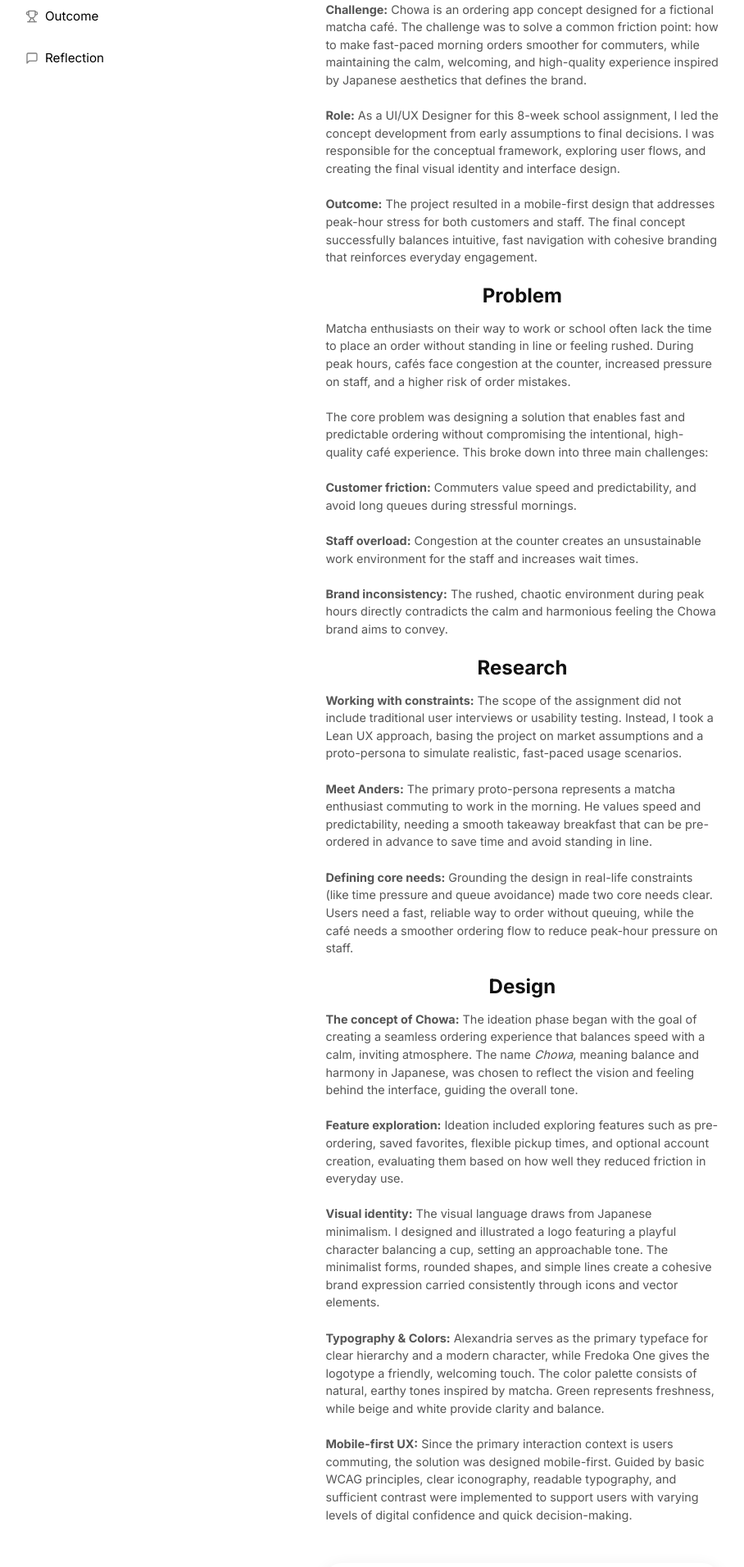
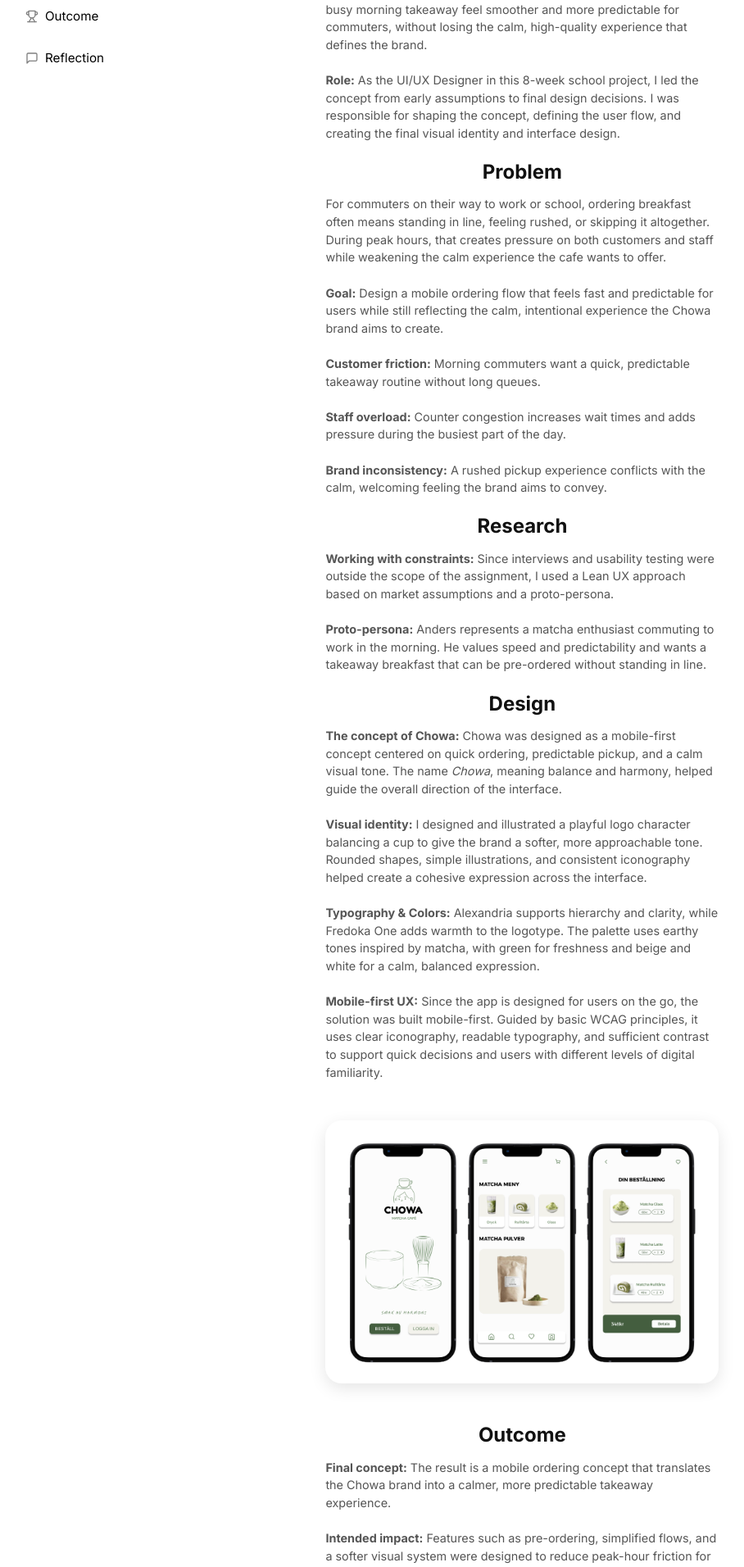
Before and after one commit to desjohnsen/portfolio, a React (Vite) app: page /project/chowa in a window 1280 px wide. Shown: the part 404-2316 px from the top of the page at 82% size, without its empty margins (49-957 px from the left). Built offline with nearby package versions, Linux system fonts and the light colour scheme.

Commit message:
refactor(chowa): refine case study copy and project subtitle

```diff
--- a/src/pages/Project2.jsx
+++ b/src/pages/Project2.jsx
@@ -7,7 +7,7 @@
   return (
     <ProjectLayout
       title="Chowa"
-      subtitle="A mobile app concept created to reduce stress during peak hours while reinforcing brand identity."
+      subtitle="A mobile ordering concept designed to simplify peak-hour takeaway. "
       role="UI/UX Designer"
       timeframe="8 weeks"
       tools="Figma"
@@ -15,53 +15,45 @@
       <section id="overview" className="project-content">
         <h2>Overview</h2>
         <p>
-          <strong>Challenge:</strong> Chowa is an ordering app concept designed for a fictional matcha café. The challenge was to solve a common friction point: how to make fast-paced morning orders smoother for commuters, while maintaining the calm, welcoming, and high-quality experience inspired by Japanese aesthetics that defines the brand.
+          <strong>Challenge:</strong> Chowa explores how a mobile ordering app could make busy morning takeaway feel smoother and more predictable for commuters, without losing the calm, high-quality experience that defines the brand.
         </p>
 
         <p>
-          <strong>Role:</strong> As a UI/UX Designer for this 8-week school assignment, I led the concept development from early assumptions to final decisions. I was responsible for the conceptual framework, exploring user flows, and creating the final visual identity and interface design.
-        </p>
-
-        <p>
-          <strong>Outcome:</strong> The project resulted in a mobile-first design that addresses peak-hour stress for both customers and staff. The final concept successfully balances intuitive, fast navigation with cohesive branding that reinforces everyday engagement.
+          <strong>Role:</strong> As the UI/UX Designer in this 8-week school project, I led the concept from early assumptions to final design decisions. I was responsible for shaping the concept, defining the user flow, and creating the final visual identity and interface design.
         </p>
       </section>
 
       <section id="problem" className="project-content">
         <h2>Problem</h2>
         <p>
-          Matcha enthusiasts on their way to work or school often lack the time to place an order without standing in line or feeling rushed. During peak hours, cafés face congestion at the counter, increased pressure on staff, and a higher risk of order mistakes.
+          For commuters on their way to work or school, ordering breakfast often means standing in line, feeling rushed, or skipping it altogether. During peak hours, that creates pressure on both customers and staff while weakening the calm experience the cafe wants to offer.
         </p>
 
         <p>
-          The core problem was designing a solution that enables fast and predictable ordering without compromising the intentional, high-quality café experience. This broke down into three main challenges:
+          <strong>Goal:</strong> Design a mobile ordering flow that feels fast and predictable for users while still reflecting the calm, intentional experience the Chowa brand aims to create.
         </p>
 
         <p>
-          <strong>Customer friction:</strong> Commuters value speed and predictability, and avoid long queues during stressful mornings.
+          <strong>Customer friction:</strong> Morning commuters want a quick, predictable takeaway routine without long queues.
         </p>
 
         <p>
-          <strong>Staff overload:</strong> Congestion at the counter creates an unsustainable work environment for the staff and increases wait times.
+          <strong>Staff overload:</strong> Counter congestion increases wait times and adds pressure during the busiest part of the day.
         </p>
 
         <p>
-          <strong>Brand inconsistency:</strong> The rushed, chaotic environment during peak hours directly contradicts the calm and harmonious feeling the Chowa brand aims to convey.
+          <strong>Brand inconsistency:</strong> A rushed pickup experience conflicts with the calm, welcoming feeling the brand aims to convey.
         </p>
       </section>
 
       <section id="research" className="project-content">
         <h2>Research</h2>
         <p>
-          <strong>Working with constraints:</strong> The scope of the assignment did not include traditional user interviews or usability testing. Instead, I took a Lean UX approach, basing the project on market assumptions and a proto-persona to simulate realistic, fast-paced usage scenarios.
+          <strong>Working with constraints:</strong> Since interviews and usability testing were outside the scope of the assignment, I used a Lean UX approach based on market assumptions and a proto-persona.
         </p>
 
         <p>
-          <strong>Meet Anders:</strong> The primary proto-persona represents a matcha enthusiast commuting to work in the morning. He values speed and predictability, needing a smooth takeaway breakfast that can be pre-ordered in advance to save time and avoid standing in line.
-        </p>
-
-        <p>
-          <strong>Defining core needs:</strong> Grounding the design in real-life constraints (like time pressure and queue avoidance) made two core needs clear. Users need a fast, reliable way to order without queuing, while the café needs a smoother ordering flow to reduce peak-hour pressure on staff.
+          <strong>Proto-persona:</strong> Anders represents a matcha enthusiast commuting to work in the morning. He values speed and predictability and wants a takeaway breakfast that can be pre-ordered without standing in line.
         </p>
       </section>
 
@@ -69,23 +61,19 @@
         <h2>Design</h2>
 
         <p>
-          <strong>The concept of Chowa:</strong> The ideation phase began with the goal of creating a seamless ordering experience that balances speed with a calm, inviting atmosphere. The name <em>Chowa</em>, meaning balance and harmony in Japanese, was chosen to reflect the vision and feeling behind the interface, guiding the overall tone.
+          <strong>The concept of Chowa:</strong> Chowa was designed as a mobile-first concept centered on quick ordering, predictable pickup, and a calm visual tone. The name <em>Chowa</em>, meaning balance and harmony, helped guide the overall direction of the interface.
         </p>
 
         <p>
-          <strong>Feature exploration:</strong> Ideation included exploring features such as pre-ordering, saved favorites, flexible pickup times, and optional account creation, evaluating them based on how well they reduced friction in everyday use.
+          <strong>Visual identity:</strong> I designed and illustrated a playful logo character balancing a cup to give the brand a softer, more approachable tone. Rounded shapes, simple illustrations, and consistent iconography helped create a cohesive expression across the interface.
         </p>
 
         <p>
-          <strong>Visual identity:</strong> The visual language draws from Japanese minimalism. I designed and illustrated a logo featuring a playful character balancing a cup, setting an approachable tone. The minimalist forms, rounded shapes, and simple lines create a cohesive brand expression carried consistently through icons and vector elements.
+          <strong>Typography & Colors:</strong> Alexandria supports hierarchy and clarity, while Fredoka One adds warmth to the logotype. The palette uses earthy tones inspired by matcha, with green for freshness and beige and white for a calm, balanced expression.
         </p>
 
         <p>
-          <strong>Typography & Colors:</strong> Alexandria serves as the primary typeface for clear hierarchy and a modern character, while Fredoka One gives the logotype a friendly, welcoming touch. The color palette consists of natural, earthy tones inspired by matcha. Green represents freshness, while beige and white provide clarity and balance.
-        </p>
-
-        <p>
-          <strong>Mobile-first UX:</strong> Since the primary interaction context is users commuting, the solution was designed mobile-first. Guided by basic WCAG principles, clear iconography, readable typography, and sufficient contrast were implemented to support users with varying levels of digital confidence and quick decision-making.
+          <strong>Mobile-first UX:</strong> Since the app is designed for users on the go, the solution was built mobile-first. Guided by basic WCAG principles, it uses clear iconography, readable typography, and sufficient contrast to support quick decisions and users with different levels of digital familiarity.
         </p>
 
         <div className="project-image-wrapper">
@@ -96,15 +84,11 @@
       <section id="outcome" className="project-content">
         <h2>Outcome</h2>
         <p>
-          The final concept is designed to address both user and business needs by providing a clear, calm, and efficient ordering experience that respects the Chowa brand.
+          <strong>Final concept:</strong> The result is a mobile ordering concept that translates the Chowa brand into a calmer, more predictable takeaway experience.
         </p>
 
         <p>
-          <strong>Smoother routines:</strong> The intuitive navigation and clear visual hierarchy aim to streamline the ordering process and save valuable time for busy commuters.
-        </p>
-
-        <p>
-          <strong>Reduced stress:</strong> By allowing customers to order ahead through the app, the concept aims to significantly lower counter congestion and relieve pressure on staff during peak hours.
+          <strong>Intended impact:</strong> Features such as pre-ordering, simplified flows, and a softer visual system were designed to reduce peak-hour friction for commuters while helping staff handle busy mornings more smoothly.
         </p>
       </section>
 
@@ -119,7 +103,7 @@
         </p>
 
         <p>
-          <strong>Looking ahead:</strong> To take this concept further, the next crucial step would be testing with real users to validate my assumptions. I would also love to explore features like multilingual support or personalized rewards to further enhance the everyday café experience.
+          <strong>Looking ahead:</strong> To take this concept further, the next crucial step would be testing with real users to validate my assumptions. I would also love to explore features like multilingual support or personalized rewards to further enhance the everyday cafe experience.
         </p>
       </section>
   </ProjectLayout>
```
